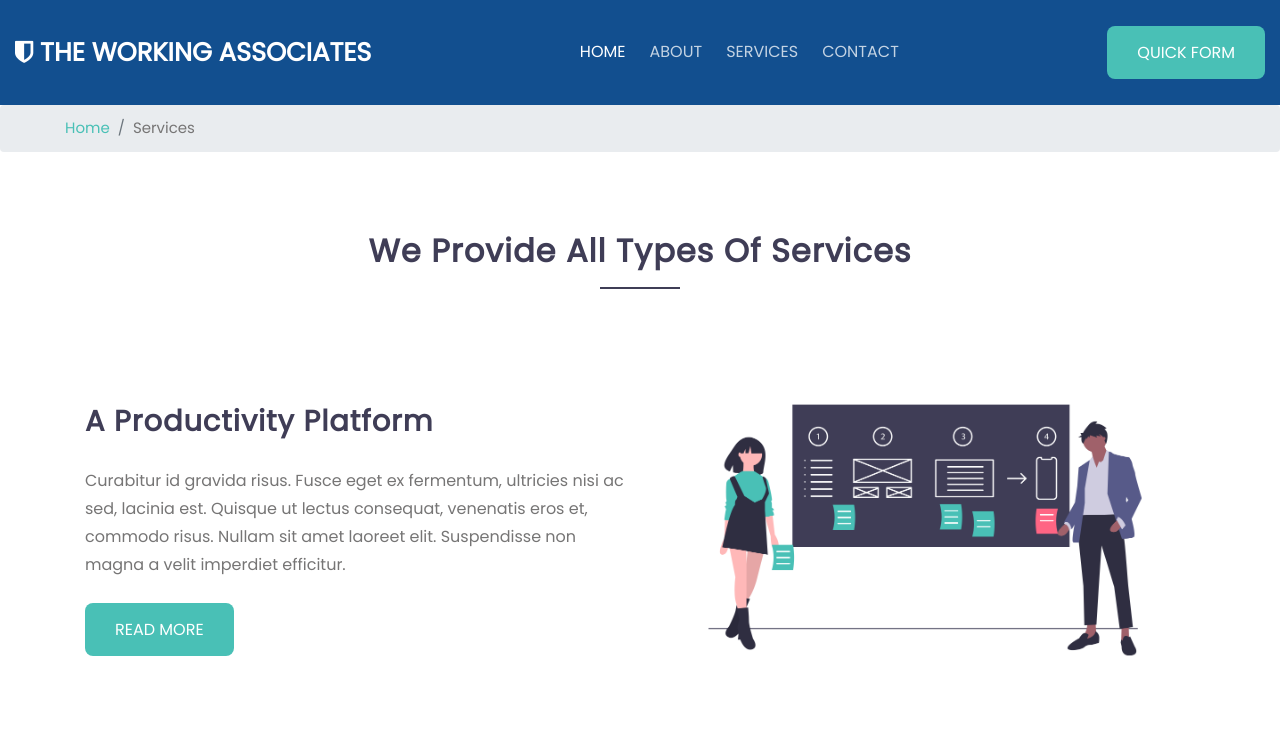
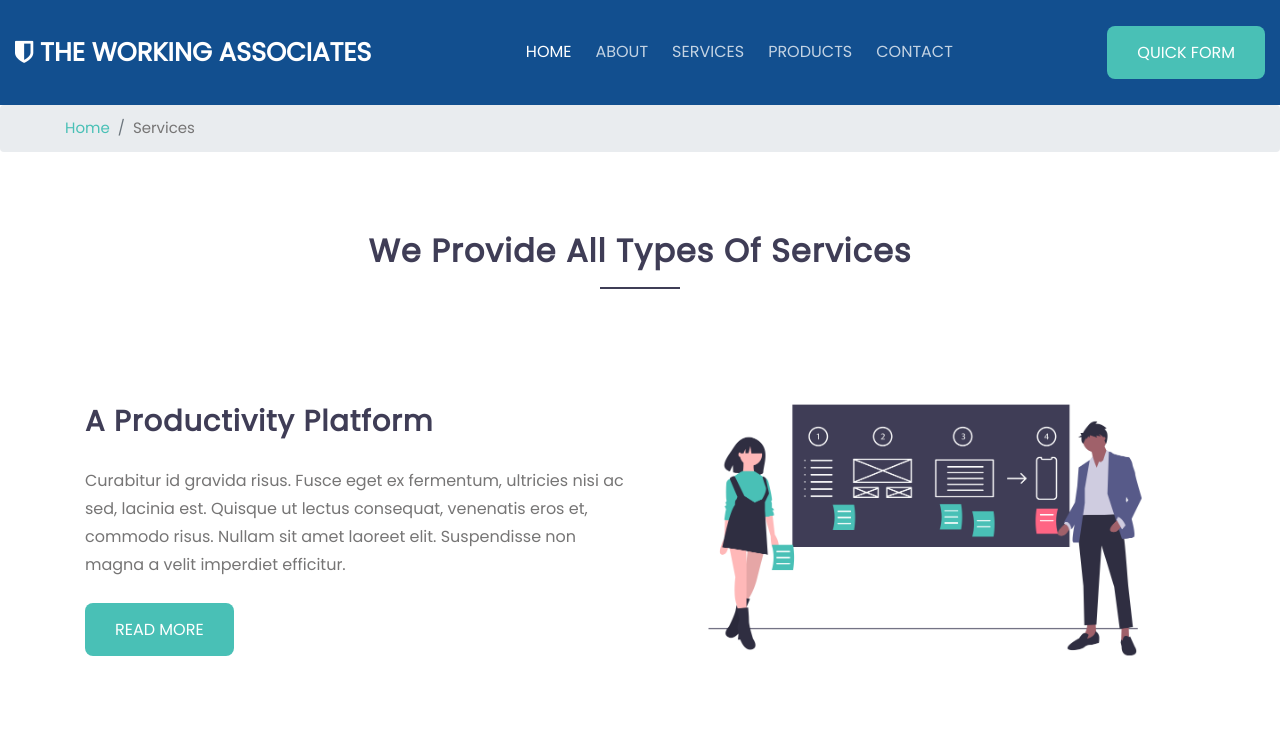
Before and after one commit to himanshuvalwani/twa.github.io, a plain HTML site: page Products.html in a window 1280 px wide. Shown: the top 736 px of the page. Drawn offline with Linux system fonts and the light colour scheme.

Commit message:
Update Products.html

```diff
--- a/Products.html
+++ b/Products.html
@@ -39,6 +39,8 @@
               <li class="nav-item">
                   <a class="nav-link" href="services.html">Services</a>
               </li>
+              <li class="nav-item">
+                  <a class="nav-link" href="Products.html">Products</a>
               <li class="nav-item">
                   <a class="nav-link" href="contact.html">Contact</a>
               </li>
```
